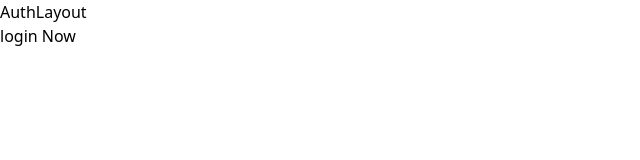
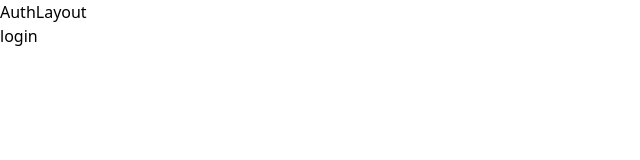
Before and after one commit to reda-trouki/GROUP_DYNAMIC, a React (Vite) app in the folder front-end/: page /auth/login in a window 1280 px wide. Shown: the top 160 px of the page, without its empty margins (0-640 px from the left). Built offline with nearby package versions, Linux system fonts and the light colour scheme.

Commit message:
new commit

```diff
--- a/front-end/src/components/login/Login.jsx
+++ b/front-end/src/components/login/Login.jsx
@@ -2,7 +2,7 @@
 
 const Login = () => {
   return (
-    <div>login Now</div>
+    <div>login</div>
   )
 }
 
```
